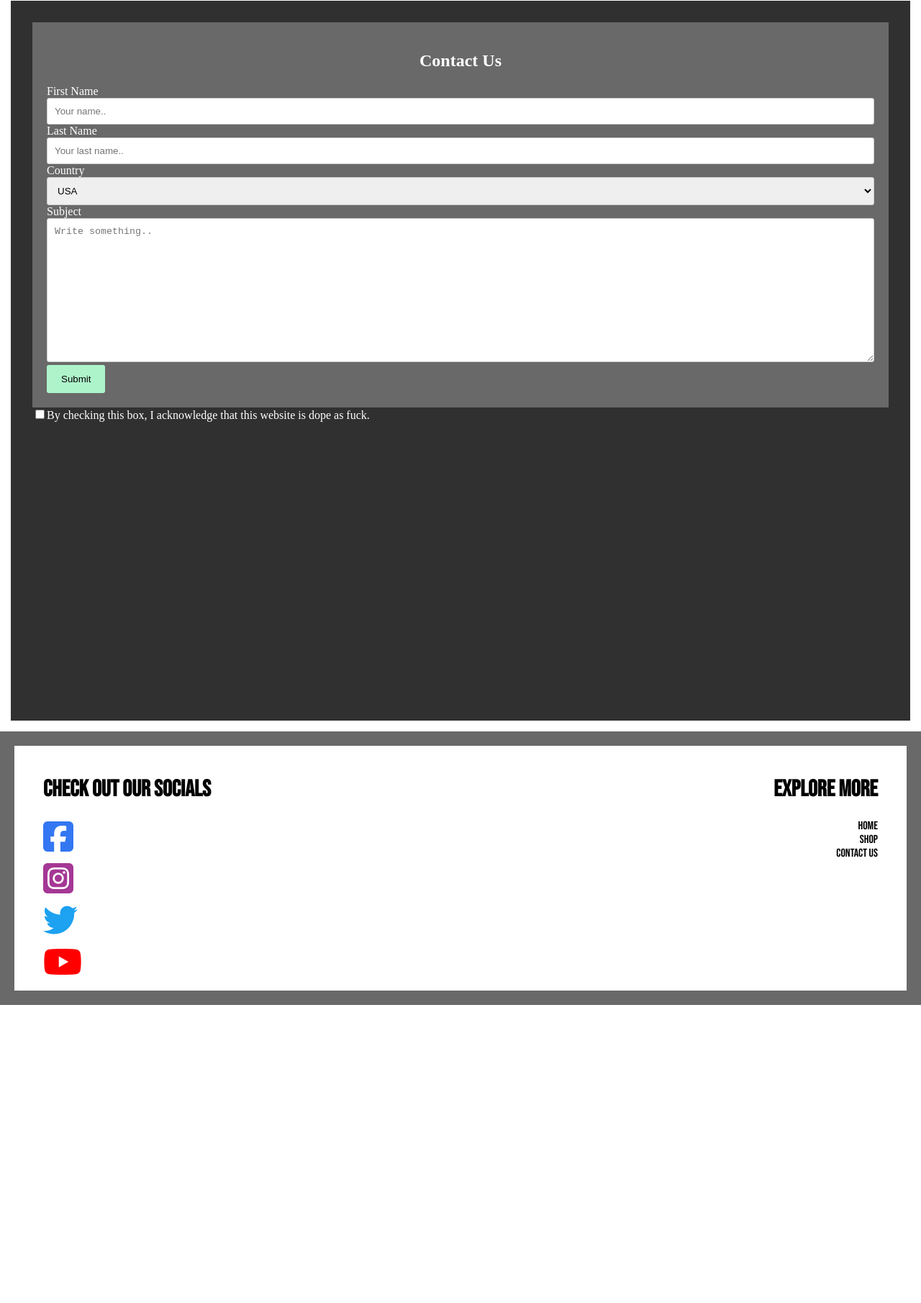
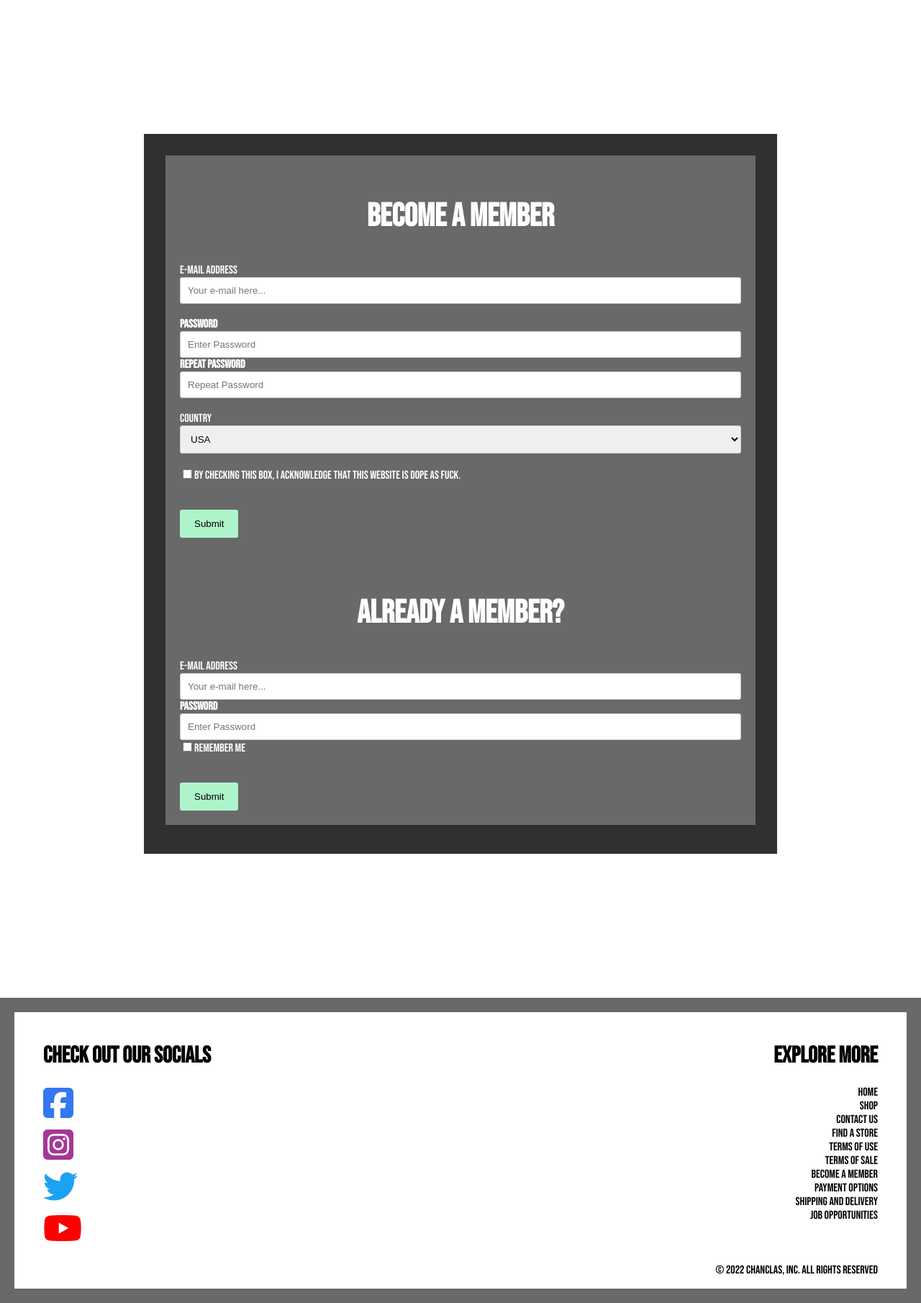
Before and after one commit to rickyeckert/Chanclas, a plain HTML site: page contact.html in a window 1280 px wide. Shown: the part 169-1979 px from the top of the page at 72% size. Before the commit the page ends 1565 px from the top, so only its background shows below. Drawn offline with Linux system fonts and the light colour scheme.

Commit message:
contact re

```diff
--- a/contact.html
+++ b/contact.html
@@ -24,13 +24,16 @@
 
     <section class="contact">
         <div class="container">
-            <h1 id="notify">Contact Us</h1>
+            <h1 id="notify">Become A Member</h1>
             <form action="/action_page.php">
-              <label for="fname">First Name</label>
-              <input type="text" id="fname" name="firstname" placeholder="Your name..">
+                <label for="email">E-mail Address</label>
+                <input type="text" id="email" name="email" placeholder="Your e-mail here..."><br><br>
 
-              <label for="lname">Last Name</label>
-              <input type="text" id="lname" name="lastname" placeholder="Your last name..">
+                <label for="psw"><b>Password</b></label>
+                <input type="password" placeholder="Enter Password" name="psw" id="psw" required>
+
+                <label for="psw-repeat"><b>Repeat Password</b></label>
+                <input type="password" placeholder="Repeat Password" name="psw-repeat" id="psw-repeat" required><br><br>
 
                 <label for="country">Country</label>
                 <select id="country" name="country">
@@ -39,17 +42,34 @@
                     <option value="australia">Australia</option>
                     <option value="mexico">Mexico</option>
                     <option value="hell">Hell</option>
-              </select>
+                </select><br><br>
 
-              <label for="subject">Subject</label>
-              <textarea id="subject" name="subject" placeholder="Write something.." style="height:200px"></textarea>
+                <div class="dopeaf">
+                    <input type="checkbox">By checking this box, I acknowledge that this website is dope as fuck.
+                </div><br><br>
 
                 <input type="submit" value="Submit">
             </form>
           </div>
+          <div class="container">
+            <h1 id="notify">Already A Member?</h1>
+            <form action="/action_page.php">
+                <label for="email">E-mail Address</label>
+                <input type="text" id="email" name="email" placeholder="Your e-mail here...">
+
+                <label for="psw"><b>Password</b></label>
+                <input type="password" placeholder="Enter Password" name="psw" id="psw" required>
+
+
                 <div class="dopeaf">
-            <input type="checkbox">By checking this box, I acknowledge that this website is dope as fuck.
+                    <input type="checkbox">Remember Me
+                </div><br><br>
+
+                <input type="submit" value="Submit">
+            </form>
           </div>
+
+    </section>
     </section>
 
     <footer>
@@ -66,7 +86,16 @@
                 <li><a class="explore" href="index.html">Home</a></li>
                 <li><a class="explore" href="about.html">Shop</a></li>
                 <li><a class="explore" href="contact.html">Contact Us</a></li>
+                <li>Find A Store</li>
+                <li>Terms of Use</li>
+                <li>Terms of Sale</li>
+                <li>Become a member</li>
+                <li>payment options</li>
+                <li>shipping and delivery</li>
+                <li>job opportunities</li> <br><br><br>
+                <li>© 2022 Chanclas, inc. All Rights Reserved</li>
             </ul>
+
         </div>
     </footer>
 </body>
--- a/css folder/style.css
+++ b/css folder/style.css
@@ -6,7 +6,8 @@ font-family: 'Merriweather', serif; **/
 
 html, body {
     margin: 0;
-    width: 100%
+    width: 100%;
+    background-color: #ffffff;
 }
 
 * {
@@ -164,13 +165,28 @@ footer {
 /** Home Page **/
 
 header {
-    width: 100%;
+    width: 95%;
     height: 400px;
-    background-color: #aef4cb;
+    background-color: #A6B8C3;
+    padding-top: 10px;
+    margin: 0px 20px 0px 20px;
+    overflow:auto;
 }
+
+.heroholder {
+    background-color: #696969;
+    display: inline-block;
+    margin: 10px;
+}
+
 .hero {
     text-align: center;
-    margin-top: 0;
+    margin: 10px;
+}
+
+.slogan {
+    font-family: 'Bebas Neue', cursive;
+    text-align: center;
 }
 
 .lachancla-yt {
@@ -193,12 +209,15 @@ header {
     display: block;
     height: 1000px;
     background-color: #303030;
-    margin: 15px;
+    margin: 200px;
     padding : 30px;
+    font-family: 'Bebas Neue', cursive;
+
 }
 
 #notify {
     text-align: center;
+    font-size: 45px;
 }
 
 .container {
@@ -215,6 +234,20 @@ input[type=text], select, textarea {
     box-sizing: border-box;
     resize: vertical;
 }
+
+input[type=password], select, textarea {
+    width: 100%;
+    padding: 10px;
+    border-radius: 3px;
+    border: 1px solid #cccccc;
+    box-sizing: border-box;
+    resize: vertical;
+}
+
+input[type=text]:focus, input[type=password]:focus {
+    background-color: #ddd;
+    outline: none;
+  }
 
 input[type=submit] {
     background-color: #aef4cb;
@@ -237,3 +270,11 @@ input[type=checkbox]:after {
     color: #ffffff;
     display: hidden;
 }
+
+@media screen and (max-width: 1000px) {
+        .contact {margin:100px;}
+}
+
+@media screen and (max-width: 600px) {
+    .contact {margin:100px 15px 15px 15px;}
+}
```
Also changed, not shown: about.html (+9 -0 lines), index.html (+22 -5 lines), img folder/chanclas-brand-green.png (added), img folder/chanclas-brand-trans.png (added), 1 other file. Lines whose indentation alone changed are shown as unchanged.
